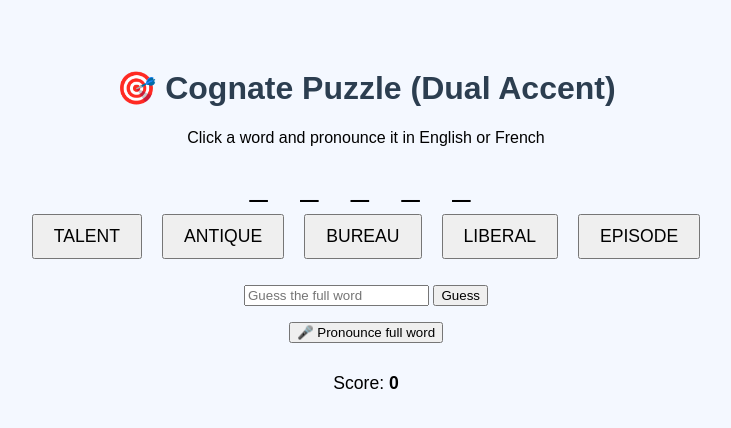
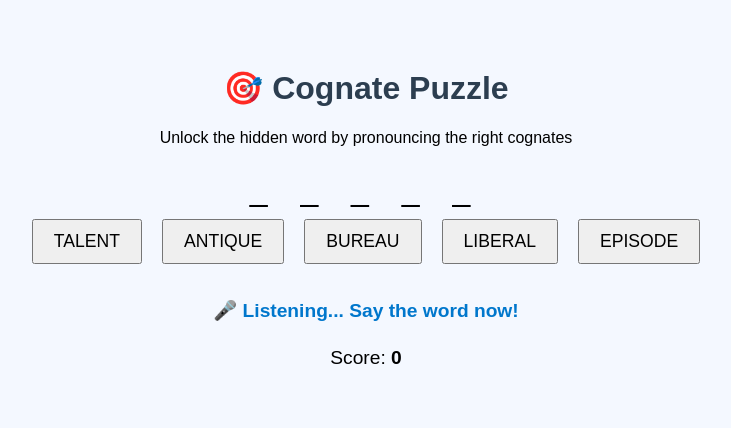
Before and after one commit to ccb105/fc-test, a plain HTML site: page index.html in a window 1280 px wide. Both pictures are taken after a click on the button "TALENT". Shown: the whole page, without its empty margins (274-1005 px from the left). Drawn offline with Linux system fonts and the light colour scheme.

Commit message:
Add files via upload

```diff
--- a/index.html
+++ b/index.html
@@ -3,7 +3,7 @@
 <html lang="en">
 <head>
   <meta charset="UTF-8" />
-  <title>FC - Cognate Puzzle (Dual Language)</title>
+  <title>FC - Cognate Puzzle (Vocal Only)</title>
   <style>
     body { font-family: Arial, sans-serif; background: #f4f8ff; text-align: center; padding: 40px; }
     h1 { font-size: 2em; color: #2c3e50; }
@@ -13,21 +13,20 @@
       padding: 10px 20px;
       cursor: pointer;
     }
-    #result, #score { margin-top: 30px; font-size: 1.1em; }
-    #hiddenWord { font-size: 2em; letter-spacing: 12px; margin-top: 20px; }
-    input[type="text"] { font-size: 1em; padding: 5px; }
+    #result, #score, #hiddenWord, #listening {
+      margin-top: 25px;
+      font-size: 1.2em;
+    }
+    #hiddenWord { font-size: 2em; letter-spacing: 12px; }
+    #listening { color: #0077cc; font-weight: bold; }
   </style>
 </head>
 <body>
-  <h1>🎯 Cognate Puzzle (Dual Accent)</h1>
-  <p>Click a word and pronounce it in English or French</p>
+  <h1>🎯 Cognate Puzzle</h1>
+  <p>Unlock the hidden word by pronouncing the right cognates</p>
   <div id="hiddenWord"></div>
   <div class="words" id="wordList"></div>
-  <p>
-    <input id="guessInput" placeholder="Guess the full word" />
-    <button onclick="checkGuess()">Guess</button>
-  </p>
-  <button onclick="pronounceFullWord()">🎤 Pronounce full word</button>
+  <div id="listening"></div>
   <div id="result"></div>
   <div id="score"></div>
 
@@ -36,75 +35,30 @@
       target: "TABLE",
       options: ["TALENT", "ANTIQUE", "BUREAU", "LIBERAL", "EPISODE"],
       accepted: {
-        "TALENT": ["TALENT", "TALEN", "TALANT", "TALANTT"],
+        "TALENT": ["TALENT", "TALEN", "TALANT"],
         "ANTIQUE": ["ANTIQUE", "ANTIK", "ANTIKUE"],
         "BUREAU": ["BUREAU", "BUREAUX", "BURO"],
         "LIBERAL": ["LIBERAL", "LITERAL", "LIVERAL"],
-        "EPISODE": ["EPISODE", "EPISOD", "EPIZODE"]
+        "EPISODE": ["EPISODE", "EPIZODE", "EPISOD"]
       }
     };
 
     let revealed = Array(puzzle.target.length).fill("_");
     let score = parseInt(localStorage.getItem("fcScore") || "0");
-    let fullPronounced = false;
+    let validated = {};
+    let fullSolved = false;
 
     function displayWord() {
       document.getElementById("hiddenWord").textContent = revealed.join(" ");
       document.getElementById("score").innerHTML = "Score: <strong>" + score + "</strong>";
     }
 
-    function speakAndCheck(word) {
-      const letter = word[0].toUpperCase();
-      const pos = puzzle.target.indexOf(letter);
-
-      function handleResult(spoken, lang) {
-        const upper = spoken.toUpperCase().trim();
-        if (puzzle.accepted[word].includes(upper)) {
-          if (pos >= 0) revealed[pos] = letter;
-          score += 1;
-          document.getElementById("result").textContent = `✅ ${lang} OK: You said "${spoken}"`;
-        } else {
-          document.getElementById("result").textContent = `❌ ${lang} fail: You said "${spoken}"`;
-          score -= 1;
-        }
-        localStorage.setItem("fcScore", score);
-        displayWord();
-      }
-
-      function runRecognition(lang, fallback = null) {
-        const recognition = new (window.SpeechRecognition || window.webkitSpeechRecognition)();
-        recognition.lang = lang;
-        recognition.interimResults = false;
-        recognition.maxAlternatives = 1;
-
-        recognition.onresult = (event) => handleResult(event.results[0][0].transcript, lang);
-        recognition.onerror = (event) => {
-          if (fallback) {
-            runRecognition(fallback);
-          } else {
-            document.getElementById("result").textContent = `⚠️ Speech error: ${event.error}`;
-          }
-        };
-
-        recognition.start();
-      }
-
-      runRecognition("en-US", "fr-FR");
+    function showListening(state) {
+      document.getElementById("listening").textContent = state ? "🎤 Listening... Say the word now!" : "";
     }
 
-    function checkGuess() {
-      const guess = document.getElementById("guessInput").value.trim().toUpperCase();
-      if (guess === puzzle.target) {
-        score += 5;
-        document.getElementById("result").textContent = "🎉 Correct! You've guessed the word.";
-        localStorage.setItem("fcScore", score);
-        displayWord();
-      } else {
-        document.getElementById("result").textContent = "❌ Wrong guess.";
-      }
-    }
-
-    function pronounceFullWord() {
+    function speakAndCheck(word) {
+      showListening(true);
       const recognition = new (window.SpeechRecognition || window.webkitSpeechRecognition)();
       recognition.lang = "en-US";
       recognition.interimResults = false;
@@ -112,25 +66,43 @@
 
       recognition.onresult = function(event) {
         const spoken = event.results[0][0].transcript.toUpperCase().trim();
-        if (spoken === puzzle.target && !fullPronounced) {
-          score += 5;
-          fullPronounced = true;
-          document.getElementById("result").textContent = "🎤 Well pronounced! +5 points.";
-          localStorage.setItem("fcScore", score);
-          displayWord();
-        } else if (spoken !== puzzle.target) {
+        showListening(false);
+
+        if (puzzle.accepted[word].includes(spoken)) {
+          const letter = word[0].toUpperCase();
+          const pos = puzzle.target.indexOf(letter);
+          if (pos >= 0 && revealed[pos] === "_") {
+            revealed[pos] = letter;
+            score += 1;
+            validated[letter] = true;
+            document.getElementById("result").textContent = `✅ Correct: You said "${spoken}"`;
+          }
+        } else {
           score -= 1;
-          document.getElementById("result").textContent = "❌ Incorrect pronunciation: " + spoken;
-          localStorage.setItem("fcScore", score);
-          displayWord();
+          document.getElementById("result").textContent = `❌ Incorrect: You said "${spoken}"`;
         }
+
+        localStorage.setItem("fcScore", score);
+        displayWord();
+        checkCompletion();
       };
 
       recognition.onerror = function(event) {
-        document.getElementById("result").textContent = "⚠️ Error: " + event.error;
+        showListening(false);
+        document.getElementById("result").textContent = `⚠️ Error: ${event.error}`;
       };
 
       recognition.start();
+    }
+
+    function checkCompletion() {
+      if (!revealed.includes("_") && !fullSolved) {
+        fullSolved = true;
+        score += 5;
+        localStorage.setItem("fcScore", score);
+        document.getElementById("result").textContent = "🎉 You completed the word TABLE! +5 points.";
+        displayWord();
+      }
     }
 
     function setupPuzzle() {
```
